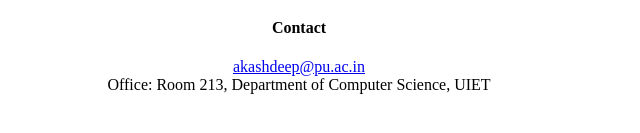
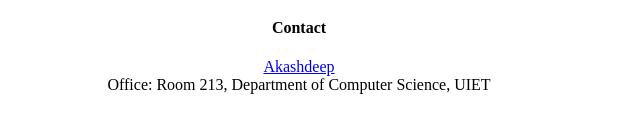
Before and after one commit to aakashdeepsharma/web-scraping, a plain HTML site: page index.html in a window 1280 px wide. Shown: the part 577-710 px from the top of the page, 341-981 px from the left. Drawn offline with Linux system fonts and the light colour scheme.

Commit message:
Update index.html

```diff
--- a/index.html
+++ b/index.html
@@ -43,8 +43,8 @@
     </ul>
 
     <h4>Contact</h4>
-    <p>
-        <a href="mailto:akashdeep@pu.ac.in">akashdeep@pu.ac.in</a>
+    <p id="Contact info">
+        <a href="mailto:akashdeep@pu.ac.in">Akashdeep</a>
         <br>
         Office: Room 213, Department of Computer Science, UIET
     </p>
```
